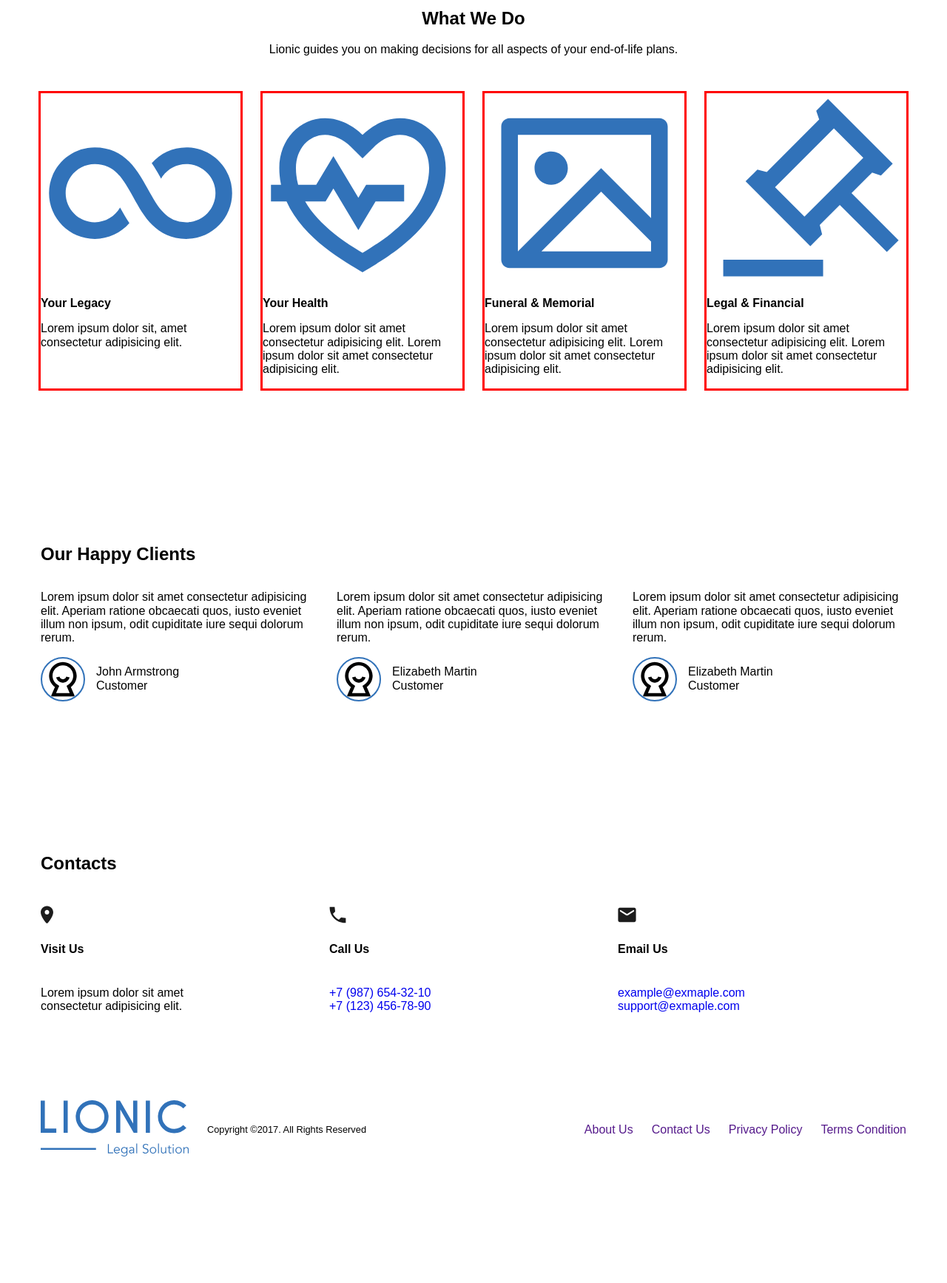
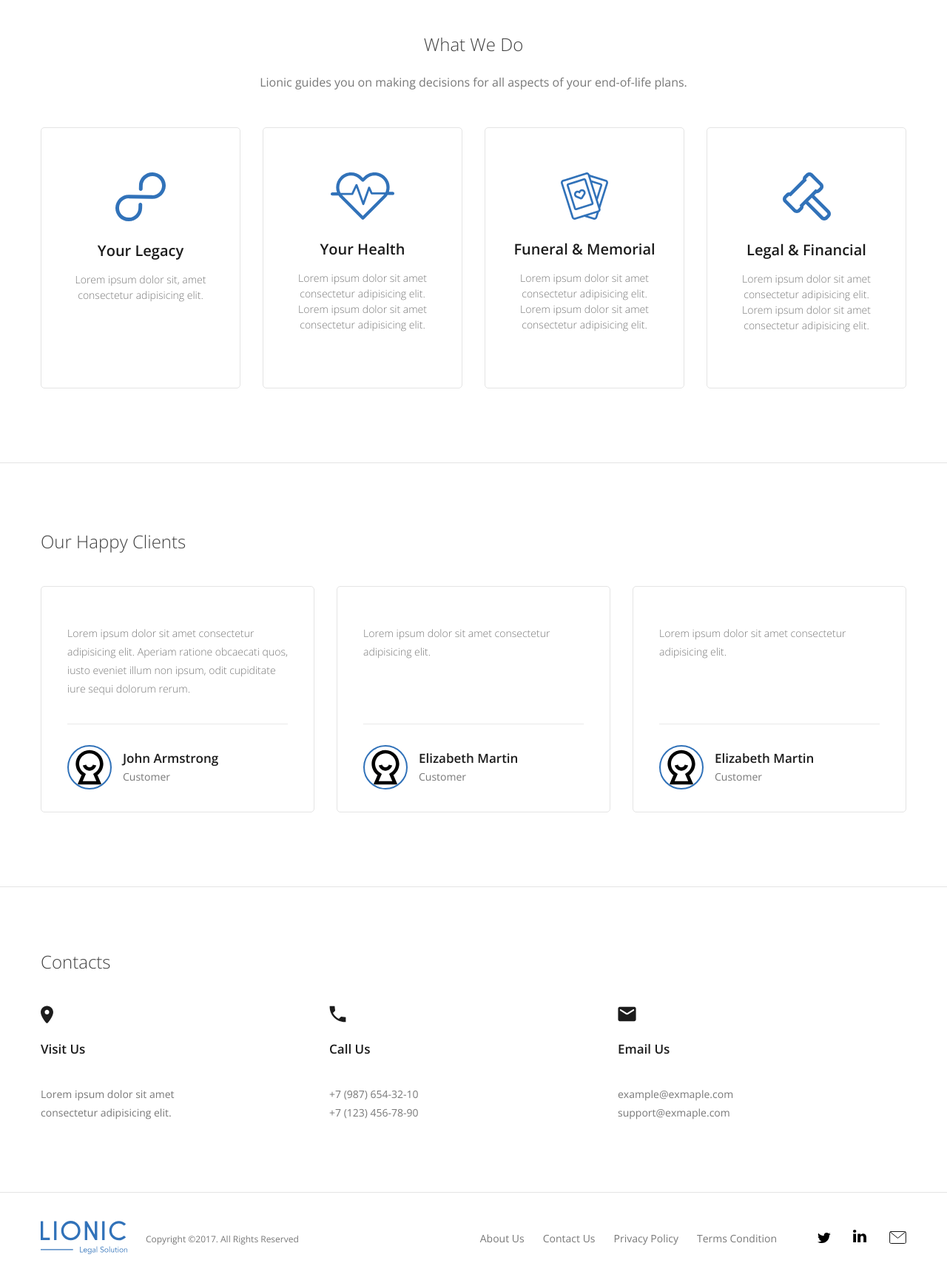
Before and after one commit to archienko/aeremenko-lionic, a plain HTML site: page index.html in a window 1280 px wide. Shown: the part 780-2514 px from the top of the page at 74% size. Before the commit the page ends 2369 px from the top, so only its background shows below. Drawn offline with Linux system fonts and the light colour scheme.

Commit message:
lionic styling pt. 2

```diff
--- a/css/style.css
+++ b/css/style.css
@@ -1,3 +1,29 @@
+/* open-sans-300 - cyrillic_latin */
+@font-face {
+  font-display: swap; /* Check https://developer.mozilla.org/en-US/docs/Web/CSS/@font-face/font-display for other options. */
+  font-family: "Open Sans";
+  font-style: normal;
+  font-weight: 300;
+  src: url("../fonts/open-sans-v40-cyrillic_latin-300.woff2") format("woff2"); /* Chrome 36+, Opera 23+, Firefox 39+, Safari 12+, iOS 10+ */
+}
+/* open-sans-regular - cyrillic_latin */
+@font-face {
+  font-display: swap; /* Check https://developer.mozilla.org/en-US/docs/Web/CSS/@font-face/font-display for other options. */
+  font-family: "Open Sans";
+  font-style: normal;
+  font-weight: 400;
+  src: url("../fonts/open-sans-v40-cyrillic_latin-regular.woff2")
+    format("woff2"); /* Chrome 36+, Opera 23+, Firefox 39+, Safari 12+, iOS 10+ */
+}
+/* open-sans-600 - cyrillic_latin */
+@font-face {
+  font-display: swap; /* Check https://developer.mozilla.org/en-US/docs/Web/CSS/@font-face/font-display for other options. */
+  font-family: "Open Sans";
+  font-style: normal;
+  font-weight: 600;
+  src: url("../fonts/open-sans-v40-cyrillic_latin-600.woff2") format("woff2"); /* Chrome 36+, Opera 23+, Firefox 39+, Safari 12+, iOS 10+ */
+}
+
 * {
   box-sizing: border-box;
 }
@@ -17,7 +43,7 @@ img {
 }
 
 html {
-  font-family: sans-serif;
+  font-family: "Open Sans", sans-serif;
 }
 
 .container {
@@ -30,9 +56,10 @@ html {
 
 .btn {
   display: inline-block;
-  padding: 15px 16px;
+  padding: 15px 30px;
   font-size: 12px;
   line-height: 1;
+  font-weight: 600;
   text-transform: uppercase;
   color: white;
   background-color: #3172b9;
@@ -40,27 +67,63 @@ html {
   cursor: pointer;
 }
 
+.btn.btn-big {
+  padding: 20px 60px;
+}
+
 .text-center {
   text-align: center;
+}
+
+.section-heading{
+  margin-top: 0;
+  margin-bottom: 25px;
+  font-style: 36px;
+  line-height: 1.3;
+  font-weight: 300;
+  color: #414141;
+}
+
+.section-description {
+  margin-top: 0;
+  font-size: 16px;
+  line-height: 1.31;
+  color: #787878;
 }
 
 /* Header */
 .header {
   height: 110px;
+  border-bottom: 1px solid #e4e4e4;
 }
 
 .header-container {
   display: flex;
   align-items: center;
+  justify-content: space-between;
   height: 100%;
 }
 
-.logo {
-  margin-right: auto;
+.logo{
+  transform: translateY(5px);
 }
 
 .nav-list {
   display: flex;
+  margin: auto;
+}
+
+.nav-item {
+  font-size: 15px;
+  line-height: 1;
+}
+
+.nav-link {
+  color: #1c1c1c;
+}
+
+.nav-item:active .nav-link {
+  color: #3172b9;
 }
 
 .nav-item:not(:last-child) {
@@ -68,10 +131,15 @@ html {
 }
 
 .header-btn {
-  margin-left: 80px;
+  margin-left: 40px;
 }
 
 /* Hero */
+.section-hero {
+  background: url(/img/hero.jpg) right center no-repeat white;
+  background-size: contain;
+}
+
 .hero-container {
   padding-top: 120px;
   padding-bottom: 130px;
@@ -82,25 +150,56 @@ html {
 }
 
 .section-hero-heading {
-  margin-bottom: 20px;
+  font-size: 40px;
+  margin-top: 0px;
+  margin-bottom: 30px;
+  line-height: 52px;
+  font-weight: 300px;
+  color: #1c1c1c;
 }
 
 .section-hero-description {
-  margin-bottom: 30px;
+  margin-bottom: 33px;
+  font-size: 16px;
+  line-height: 25px;
+  color: #787878;
 }
 
 .section-hero-btn-description {
+  display: flex;
+  align-items: center;
+  justify-content: center;
   margin-top: 10px;
+  font-size: 11px;
+  line-height: 1;
+  text-transform: uppercase;
+  text-align: center;
+  color: #787878;
+}
+
+.section-hero-action {
+  display: inline-block;
+}
+
+.section-hero-ssl-icon {
+  display: inline-block;
+  width: 13px;
+  height: 17px;
+  margin-right: 10px;
+  background: url(../img/Vector-hero-secure.svg) center center no-repeat transparent;
+  background-size: contain;
+  transform: translateY(-1px);
 }
 
 /* What we do */
 .section-do {
   padding-top: 140px;
   padding-bottom: 100px;
+  border-bottom: 1px solid #e4e4e4;
 }
 
 .section-description {
-  margin-top: 20px;
+  margin-top: 25px;
 }
 
 .section-do-list {
@@ -110,17 +209,48 @@ html {
 
 .section-do-item {
   flex: 1 1 25%;
-  outline: 3px solid red;
+  display: flex;
+  flex-direction: column;
+  align-items: center;
+  padding: 60px 30px;
+  border: 1px solid #e4e4e4;
+  border-radius: 5px;
 }
 
 .section-do-item:not(:last-child) {
   margin-right: 30px;
 }
 
+.section-do-item-heading {
+  margin-bottom: 18px;
+  font-size: 20px;
+  line-height: 1;
+  font-weight: 600;
+  color: #1c1c1c;
+}
+
+.section-do-icon {
+  margin-bottom: 30px;
+}
+
+.section-do-item-description {
+  margin-top: 0;
+  font-size: 14px;
+  line-height: 21px;
+  font-weight: 300;
+  text-align: center;
+  color: #787878;
+}
+
 /* Clients */
 .section-clients {
   padding-top: 90px;
   padding-bottom: 100px;
+  border-bottom: 1px solid #e4e4e4;
+}
+
+.section-clients-heading {
+  margin-bottom: 45px;
 }
 
 .section-clients-list {
@@ -129,15 +259,32 @@ html {
 
 .section-clients-item {
   flex: 1 1 33.33%;
+  display: flex;
+  flex-direction: column;
+  justify-content: space-between;
+  padding: 50px 35px 30px;
+  border: 1px solid #e4e4e4;
+  border-radius: 5px;
 }
 
-.section-clients-item:not(:last-child){
+.section-clients-item:not(:last-child) {
   margin-right: 30px;
+}
+
+.section-clients-testimonials {
+  margin-top: 0;
+  margin-bottom: 35px;
+  font-size: 14px;
+  line-height: 25px;
+  font-weight: 300;
+  color: #787878;
 }
 
 .section-clients-user {
   display: flex;
   align-items: center;
+  padding-top: 28px;
+  border-top: 1px solid #e9e9e9;
 }
 
 .section-clients-avatar {
@@ -148,10 +295,24 @@ html {
   border-radius: 50%;
 }
 
+.section-clients-username {
+  font-size: 17px;
+  line-height: 25px;
+  font-weight: 600;
+  color: #1c1c1c;
+}
+
+.section-clients-user-description {
+  font-size: 14px;
+  line-height: 25px;
+  color: #787878;
+}
+
 /* Contacts */
 .section-contacts {
   padding-top: 85px;
   padding-bottom: 95px;
+  border-bottom: 1px solid #e4e4e4;
 }
 
 .section-contacts-list {
@@ -159,7 +320,7 @@ html {
   margin-top: 43px;
 }
 
-.section-contacts-item{
+.section-contacts-item {
   flex: 1 1 33.33%;
 }
 
@@ -192,11 +353,24 @@ html {
 .section-contacts-heading {
   display: block;
   margin-bottom: 40px;
+  font-size: 17px;
+  line-height: 1;
+  color: #1c1c1c;
+}
+
+.section-contacts-info {
+  font-size: 14px;
+  line-height: 25px;
+  color: #787878;
+}
+
+.section-contacts-link {
+  color: #787878;
 }
 
 /* Footer */
 
-.footer{
+.footer {
   height: 125px;
 }
 
@@ -207,7 +381,8 @@ html {
   align-items: center;
 }
 
-.footer-left {
+.footer-left,
+.footer-right {
   display: flex;
   align-items: center;
 }
@@ -216,10 +391,65 @@ html {
   margin-right: 25px;
 }
 
-.footer-nav-list{
+.footer-copyrights {
+  font-size: 12px;
+  line-height: 17px;
+  color: #787878;
+}
+
+.footer-nav {
+  margin-right: 55px;
+}
+
+.footer-nav-list {
   display: flex;
 }
 
-.footer-nav-item:not(:last-child){
+.footer-nav-item {
+  font-size: 14px;
+  line-height: 1;
+}
+
+.footer-nav-link {
+  color: #787878;
+}
+
+.footer-nav-item:not(:last-child) {
   margin-right: 25px;
 }
+
+.footer-social-list {
+  display: flex;
+  align-items: center;
+}
+
+.footer-social-item:not(:last-child) {
+  margin-right: 30px;
+}
+
+.footer-social-icon {
+  display: inline-block;
+  background-repeat: no-repeat;
+  border-color: transparent;
+  background-size: contain;
+  background-position: center center;
+}
+
+.footer-social-icon-twitter {
+  width: 18px;
+  height: 15px;
+  background-image: url(/img/twitter.svg);
+}
+
+.footer-social-icon-in {
+  width: 18px;
+  height: 19px;
+  background-image: url(/img/in.svg);
+  transform: translateY(-2px);
+}
+
+.footer-social-icon-mail {
+  width: 24px;
+  height: 17px;
+  background-image: url(/img/Vector-footer-mail.svg);
+}
--- a/index.html
+++ b/index.html
@@ -13,7 +13,7 @@
     <header class="header">
         <div class="container header-container">
             <a href="" class="logo">
-                <img src="img/Ionic_Logo.svg" alt="" class="logo-img" width="200">
+                <img src="img/Logo.svg" alt="" class="logo-img" width="117px" height="45px">
             </a>
             <nav class="nav">
                 <ul class="nav-list">
@@ -53,12 +53,14 @@
                         accusantium cupiditate!
                         Laboriosam ea dicta odio nam deleniti officia facere libero, veniam, excepturi obcaecati nihil
                         dolorum.</p>
-                    <a href="" class="btn">
-                        FREE 30 DAYS TRIAL
-                    </a>
-                    <div class="section-hero-btn-description">
-                        <span class="section-hero-ssl-icon"></span>
-                        SSL SECURED CONNECTED
+                    <div class="section-hero-action">
+                        <a href="" class="btn btn-big section-hero-btn">
+                            FREE 30 DAYS TRIAL
+                        </a>
+                        <div class="section-hero-btn-description">
+                            <span class="section-hero-ssl-icon"></span>
+                            SSL SECURED CONNECTED
+                        </div>
                     </div>
                 </div>
             </div>
@@ -75,12 +77,10 @@
                 <ul class="section-do-list">
                     <li class="section-do-item">
                         <!-- <img class="section-do-icon" src="/img/Vector-Legacy.svg" alt="Your Legacy"> -->
-                        <svg class="section-do-icon" xmlns="http://www.w3.org/2000/svg" viewBox="0 0 24 24"
+                        <!-- <svg class="section-do-icon" xmlns="http://www.w3.org/2000/svg" viewBox="0 0 24 24"
                             fill="#3172b9">
-                            <path
-                                d="M3 12C3 10.067 4.567 8.5 6.5 8.5C7.7035 8.5 8.51959 8.9338 9.19914 9.61336C9.9255 10.3397 10.4851 11.3322 11.1258 12.4856L11.1595 12.5462C11.7605 13.6283 12.4431 14.8573 13.3866 15.8009C14.3946 16.8088 15.7035 17.5 17.5 17.5C20.5376 17.5 23 15.0376 23 12C23 8.96243 20.5376 6.5 17.5 6.5C15.8394 6.5 14.3508 7.2359 13.3423 8.39937C13.7887 9.05406 14.1574 9.70577 14.464 10.2574C15.0681 9.20718 16.2014 8.5 17.5 8.5C19.433 8.5 21 10.067 21 12C21 13.933 19.433 15.5 17.5 15.5C16.2965 15.5 15.4804 15.0662 14.8009 14.3866C14.0745 13.6603 13.5149 12.6678 12.8742 11.5144L12.8405 11.4538C12.2395 10.3717 11.5569 9.14265 10.6134 8.19914C9.60541 7.1912 8.2965 6.5 6.5 6.5C3.46243 6.5 1 8.96243 1 12C1 15.0376 3.46243 17.5 6.5 17.5C8.16056 17.5 9.64923 16.7641 10.6577 15.6006C10.2113 14.9459 9.84262 14.2942 9.53605 13.7426C8.93194 14.7928 7.79856 15.5 6.5 15.5C4.567 15.5 3 13.933 3 12Z">
-                            </path>
-                        </svg>
+                        </svg> -->
+                        <img src="/img/Vector-Legacy.svg" alt="" class="section-do-icon">
                         <strong class="section-do-item-heading">
                             Your Legacy
                         </strong>
@@ -89,12 +89,13 @@
                         </p>
                     </li>
                     <li class="section-do-item">
-                        <svg class="section-do-icon" xmlns="http://www.w3.org/2000/svg" viewBox="0 0 24 24"
+                        <!-- <svg class="section-do-icon" xmlns="http://www.w3.org/2000/svg" viewBox="0 0 24 24"
                             fill="#3172b9">
                             <path
                                 d="M16.5 3C19.5376 3 22 5.5 22 9C22 16 14.5 20 12 21.5C10.0226 20.3135 4.91699 17.563 2.86894 13.001L1 13V11L2.21045 11.0009C2.07425 10.3633 2 9.69651 2 9C2 5.5 4.5 3 7.5 3C9.35997 3 11 4 12 5C13 4 14.64 3 16.5 3ZM16.5 5C15.4241 5 14.2593 5.56911 13.4142 6.41421L12 7.82843L10.5858 6.41421C9.74068 5.56911 8.5759 5 7.5 5C5.55906 5 4 6.6565 4 9C4 9.68542 4.09035 10.3516 4.26658 11.0004L6.43381 11L8.5 7.55635L11.5 12.5563L12.4338 11H17V13H13.5662L11.5 16.4437L8.5 11.4437L7.56619 13L5.10789 13.0006C5.89727 14.3737 7.09304 15.6681 8.64514 16.9029C9.39001 17.4955 10.1845 18.0485 11.0661 18.6038C11.3646 18.7919 11.6611 18.9729 12 19.1752C12.3389 18.9729 12.6354 18.7919 12.9339 18.6038C13.8155 18.0485 14.61 17.4955 15.3549 16.9029C18.3337 14.533 20 11.9435 20 9C20 6.64076 18.463 5 16.5 5Z">
                             </path>
-                        </svg>
+                        </svg> -->
+                        <img src="/img/Vector-Health.svg" alt="" class="section-do-icon">
                         <strong class="section-do-item-heading">
                             Your Health
                         </strong>
@@ -105,12 +106,13 @@
                         </p>
                     </li>
                     <li class="section-do-item">
-                        <svg class="section-do-icon" xmlns="http://www.w3.org/2000/svg" viewBox="0 0 24 24"
+                        <!-- <svg class="section-do-icon" xmlns="http://www.w3.org/2000/svg" viewBox="0 0 24 24"
                             fill="#3172b9">
                             <path
                                 d="M2.9918 21C2.44405 21 2 20.5551 2 20.0066V3.9934C2 3.44476 2.45531 3 2.9918 3H21.0082C21.556 3 22 3.44495 22 3.9934V20.0066C22 20.5552 21.5447 21 21.0082 21H2.9918ZM20 15V5H4V19L14 9L20 15ZM20 17.8284L14 11.8284L6.82843 19H20V17.8284ZM8 11C6.89543 11 6 10.1046 6 9C6 7.89543 6.89543 7 8 7C9.10457 7 10 7.89543 10 9C10 10.1046 9.10457 11 8 11Z">
                             </path>
-                        </svg>
+                        </svg> -->
+                        <img src="/img/Vector-Memorial.svg" alt="" class="section-do-icon">
                         <strong class="section-do-item-heading">
                             Funeral & Memorial
                         </strong>
@@ -121,12 +123,13 @@
                         </p>
                     </li>
                     <li class="section-do-item">
-                        <svg class="section-do-icon" xmlns="http://www.w3.org/2000/svg" viewBox="0 0 24 24"
+                        <!-- <svg class="section-do-icon" xmlns="http://www.w3.org/2000/svg" viewBox="0 0 24 24"
                             fill="#3172b9">
                             <path
                                 d="M14.0049 20.0028V22.0028H2.00488V20.0028H14.0049ZM14.5907 0.689087L22.3688 8.46726L20.9546 9.88147L19.894 9.52792L17.4191 12.0028L23.076 17.6597L21.6617 19.0739L16.0049 13.417L13.6007 15.8212L13.8836 16.9525L12.4693 18.3668L4.69117 10.5886L6.10539 9.17437L7.23676 9.45721L13.53 3.16396L13.1765 2.1033L14.5907 0.689087ZM15.2978 4.22462L8.22671 11.2957L11.7622 14.8312L18.8333 7.76015L15.2978 4.22462Z">
                             </path>
-                        </svg>
+                        </svg> -->
+                        <img src="/img/Vector-Financial.svg" alt="" class="section-do-icon">
                         <strong class="section-do-item-heading">
                             Legal & Financial
                         </strong>
@@ -142,7 +145,7 @@
 
         <section class="section-clients">
             <div class="container">
-                <h2 class="section-heading">
+                <h2 class="section-heading section-clients-heading">
                     Our Happy Clients
                 </h2>
                 <ul class="section-clients-list">
@@ -166,9 +169,7 @@
                     </li>
                     <li class="section-clients-item">
                         <p class="section-clients-testimonials">
-                            Lorem ipsum dolor sit amet consectetur adipisicing elit. Aperiam ratione obcaecati quos,
-                            iusto eveniet
-                            illum non ipsum, odit cupiditate iure sequi dolorum rerum.
+                            Lorem ipsum dolor sit amet consectetur adipisicing elit.
                         </p>
                         <div class="section-clients-user">
                             <img src="/img/user.svg" alt="" class="section-clients-avatar">
@@ -184,9 +185,7 @@
                     </li>
                     <li class="section-clients-item">
                         <p class="section-clients-testimonials">
-                            Lorem ipsum dolor sit amet consectetur adipisicing elit. Aperiam ratione obcaecati quos,
-                            iusto eveniet
-                            illum non ipsum, odit cupiditate iure sequi dolorum rerum.
+                            Lorem ipsum dolor sit amet consectetur adipisicing elit.
                         </p>
                         <div class="section-clients-user">
                             <img src="/img/user.svg" alt="" class="section-clients-avatar">
@@ -252,7 +251,7 @@
         <div class="container footer-container">
             <div class="footer-left">
                 <a href="" class="footer-logo">
-                    <img src="img/Ionic_Logo.svg" alt="" class="footer-logo-img" width="200">
+                    <img src="img/Logo.svg" alt="" class="footer-logo-img" width="117px" height="45px">
                 </a>
                 <small class="footer-copyrights">
                     Copyright ©2017. All Rights Reserved
@@ -286,21 +285,21 @@
                 <ul class="footer-social-list">
                     <li class="footer-social-item">
                         <a href="" class="footer-social-link">
-                            <span class="footer-social-icon">
+                            <span class="footer-social-icon footer-social-icon-twitter">
 
                             </span>
                         </a>
                     </li>
                     <li class="footer-social-item">
                         <a href="" class="footer-social-link">
-                            <span class="footer-social-icon">
+                            <span class="footer-social-icon footer-social-icon-in">
 
                             </span>
                         </a>
                     </li>
                     <li class="footer-social-item">
                         <a href="" class="footer-social-link">
-                            <span class="footer-social-icon">
+                            <span class="footer-social-icon footer-social-icon-mail">
 
                             </span>
                         </a>
```
Also changed, not shown: fonts/open-sans-v40-cyrillic_latin-300.woff2 (added), fonts/open-sans-v40-cyrillic_latin-600.woff2 (added), fonts/open-sans-v40-cyrillic_latin-regular.woff2 (added), img/Ionic_Logo.svg (deleted), img/Logo.svg (added), img/Vector-hero-secure.svg (added), img/in.svg (added), img/mail.svg (added), img/twitter.svg (added).
